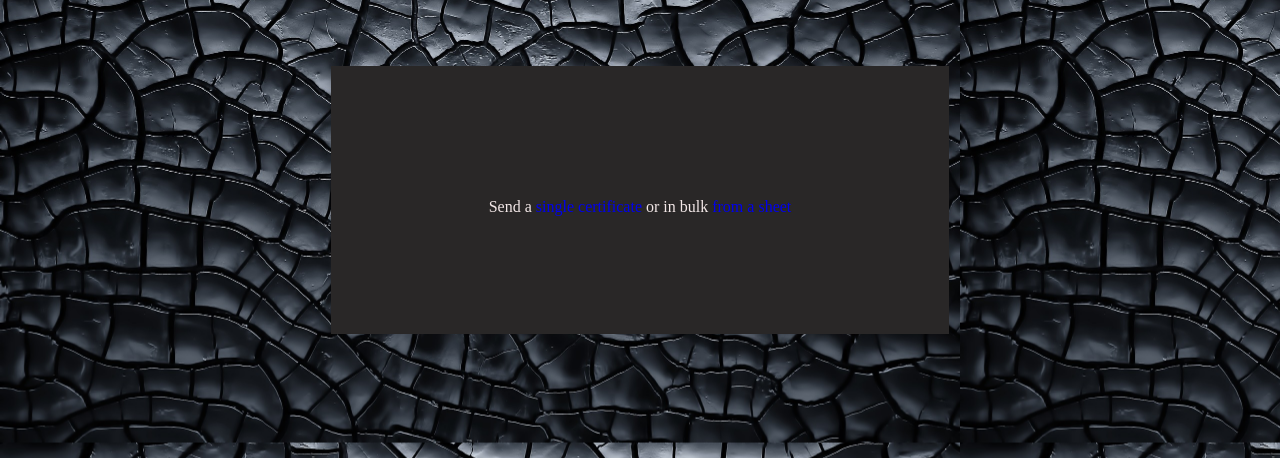
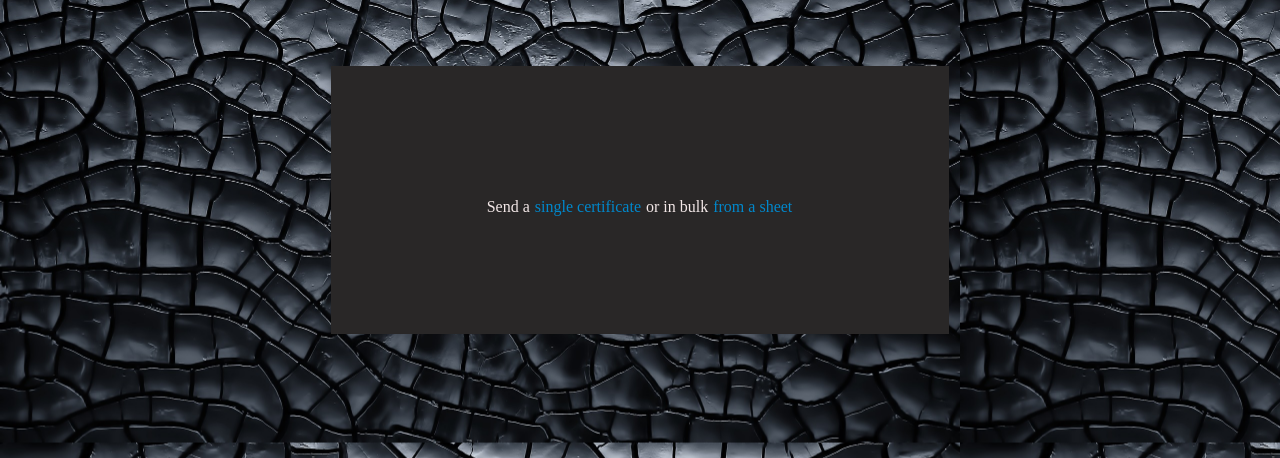
Before and after one commit to jeffgodwyll/wineloya-certificate, a Flask app: page / in a window 1280 px wide. Shown: the part 193-651 px from the top of the page. Run offline with Flask 2, Linux system fonts and the light colour scheme; parts of the project's set-up code (start-up, migrations or seed data) failed here and were passed over; some web fonts are replaced.

Commit message:
Nicer colors

```diff
--- a/static/css/index.css
+++ b/static/css/index.css
@@ -124,3 +124,34 @@ body {
   text-align: center;
   color: rgb(57, 55, 55);
 }
+.link-1 {
+  color: rgb(0, 136, 204);
+  position: relative;
+  text-decoration: none;
+  display: inline-block;
+  padding: 0 1px;
+  -webkit-transition: color ease 0.3s;
+  transition: color ease 0.3s;
+}
+
+.link-1::after {
+  content: '';
+  position: absolute;
+  z-index: -1;
+  width: 100%;
+  height: 5%;
+  left: 0;
+  bottom: 0;
+  background-color: #471e6c;
+  -webkit-transition: all ease 0.3s;
+  transition: all ease 0.3s;
+}
+
+.link-1:hover {
+  color: white;
+  background-color: rgb(0, 136, 204);
+}
+
+.link-1:hover::after {
+  height: 100%;
+}
--- a/templates/home.html
+++ b/templates/home.html
@@ -3,8 +3,8 @@
 {% block main %}
   <div class="text" style="margin: 130px auto 0;">
     <span>
-    Send a <a href="/single">single certificate</a> or
-    in bulk <a href="/sheet">from a sheet</a>
+    Send a <a class="link-1" href="/single">single certificate</a> or
+    in bulk <a class="link-1" href="/sheet">from a sheet</a>
     </span>
   </div>
 {% endblock main%}
```
